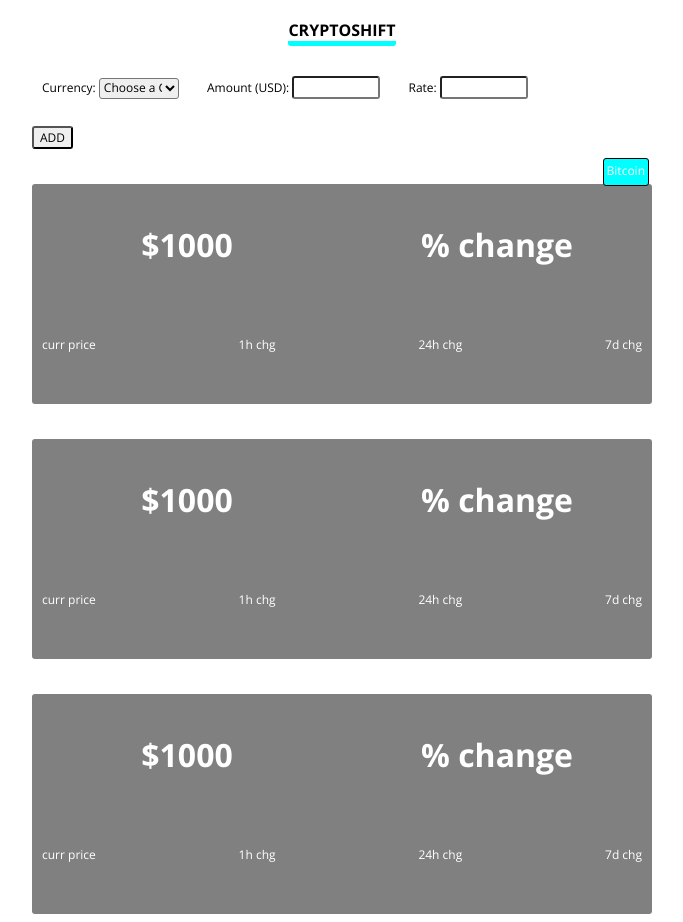
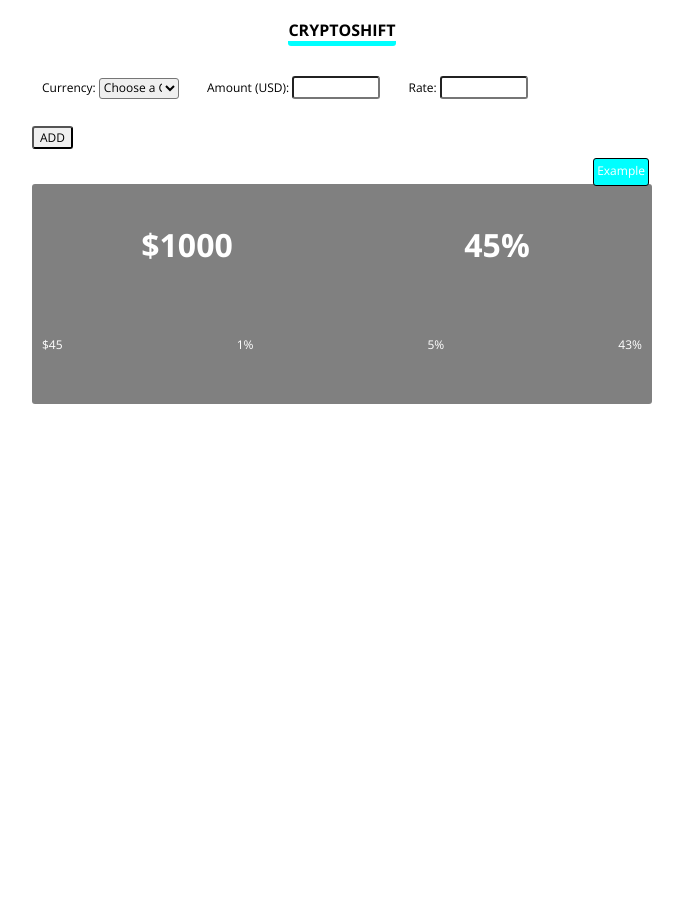
Before and after one commit to smrr723/crypto_API_pull, a website: page index.html in a window 1280 px wide. Shown: the whole page, without its empty margins (298-981 px from the left). After the commit the page ends 800 px from the top, so only its background shows below. Drawn offline with nearby package versions, Linux system fonts and the light colour scheme; no server answers.

Commit message:
Example added

```diff
--- a/index.html
+++ b/index.html
@@ -27,7 +27,19 @@
          <button>ADD</button>
       </div>
       <div class="listing">
-         <div class="tab">Bitcoin</div>
+         <div class="tab">Example</div>
+         <div class="top-split">
+            <div class="holding">$1000</div>
+            <div class="pct-change">45%</div>
+         </div>
+         <div class="bttm-split">
+            <div class="current-price">$45</div>
+            <div class="1h-change">1%</div>
+            <div class="24h-change">5%</div>
+            <div class="7d-change">43%</div>
+         </div>
+      </div>
+      <!-- <div class="listing">
          <div class="top-split">
             <div class="holding">$1000</div>
             <div class="pct-change">% change</div>
@@ -50,19 +62,7 @@
             <div class="24h-change">24h chg</div>
             <div class="7d-change">7d chg</div>
          </div>
-      </div>
-      <div class="listing">
-         <div class="top-split">
-            <div class="holding">$1000</div>
-            <div class="pct-change">% change</div>
-         </div>
-         <div class="bttm-split">
-            <div class="current-price">curr price</div>
-            <div class="1h-change">1h chg</div>
-            <div class="24h-change">24h chg</div>
-            <div class="7d-change">7d chg</div>
-         </div>
-      </div>
+      </div> -->
 
 </main>
 </body>
```
